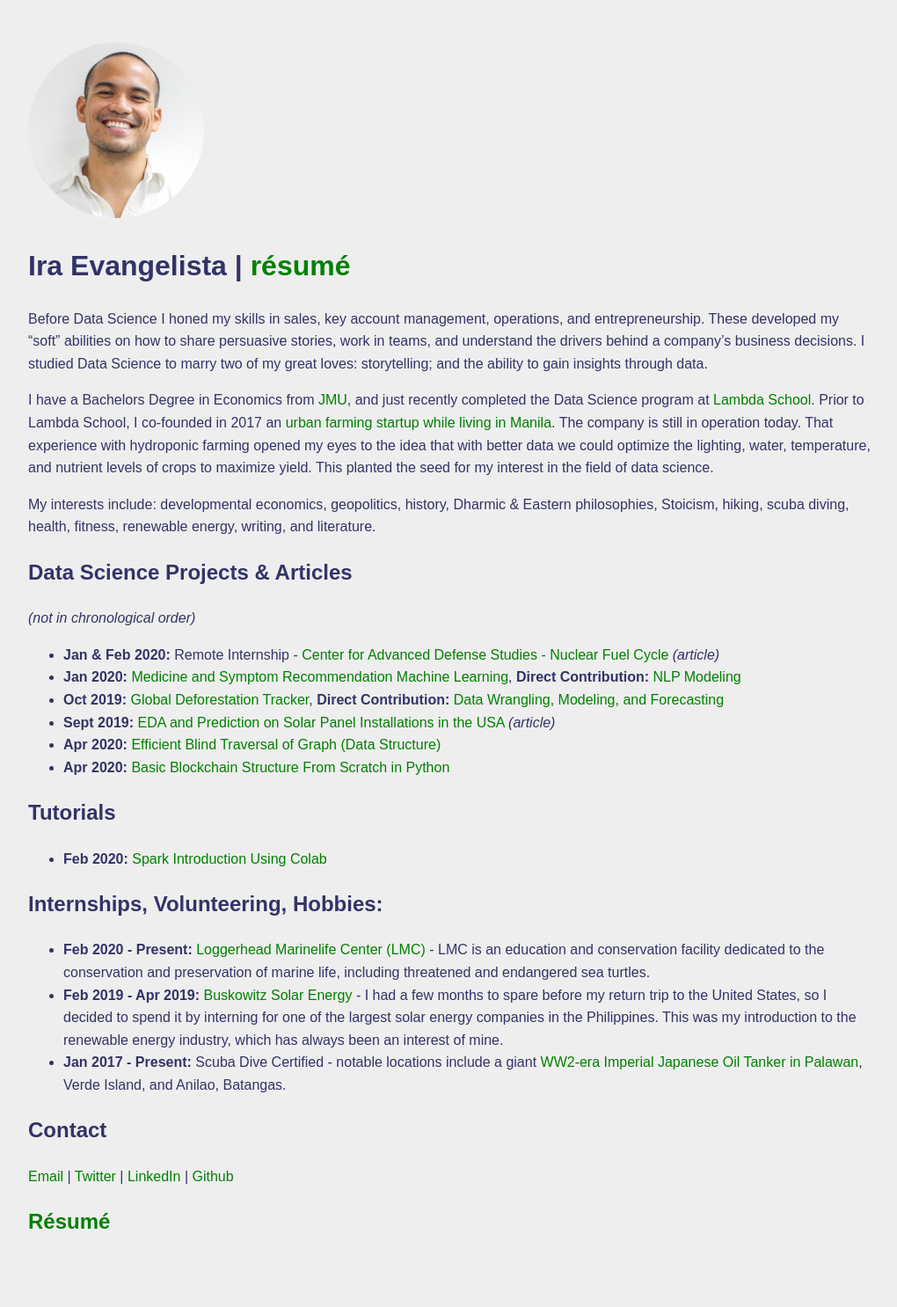
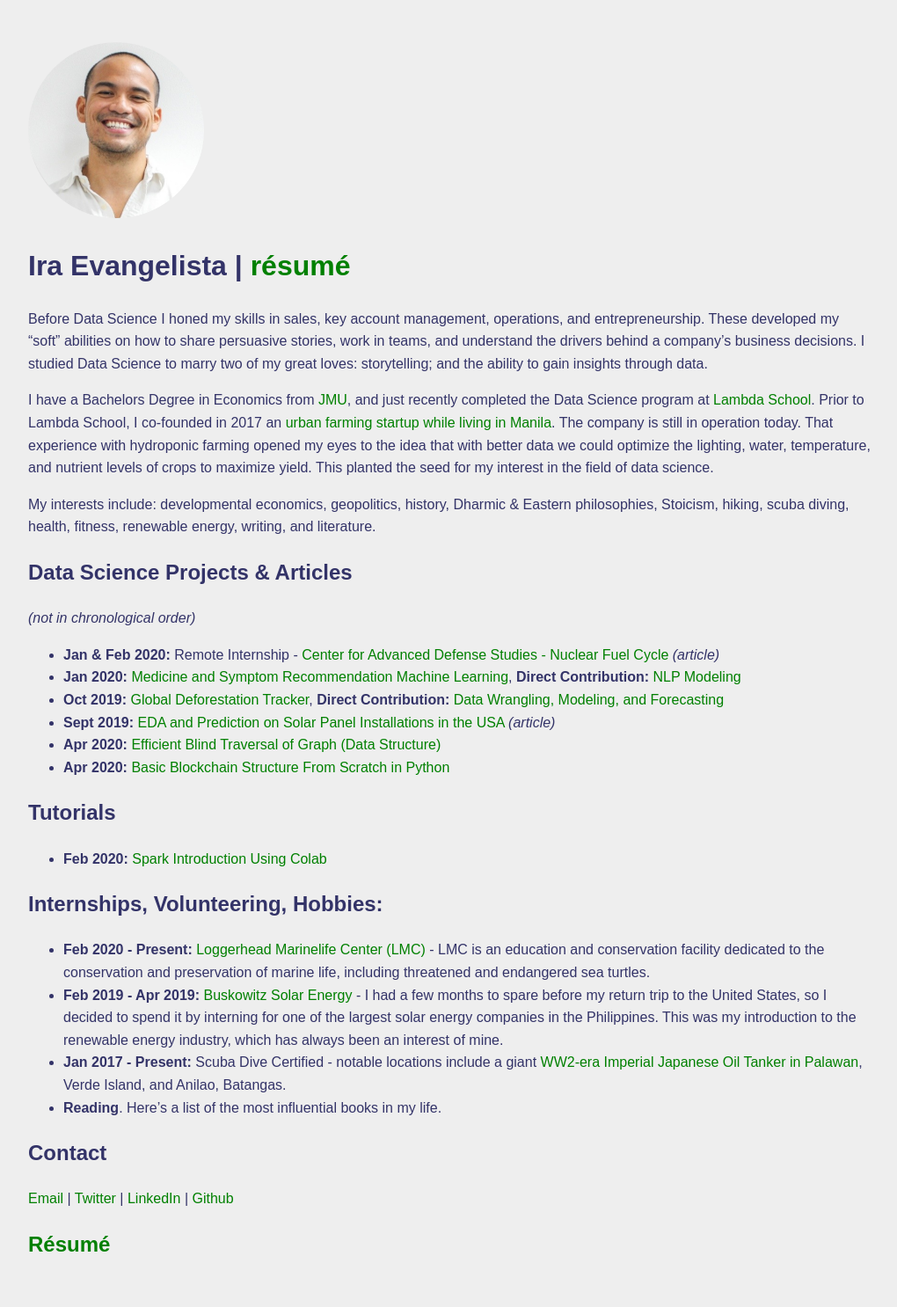
Before and after one commit to pragmatizt/ira_evangelista.github.io, a Jekyll site: the page built from index.md, in a window 1280 px wide. Shown: the whole page at 88% size, without its empty margins (128-1148 px from the left). Built offline with Jekyll 4.4.1, drawn with Linux system fonts in a browser that asks for light colours; our own code applies the rules of GitHub Pages for plain Markdown files; before the commit the page ends 1461 px from its top, so only the background shows below that.

Commit message:
Update index.md

```diff
--- a/index.md
+++ b/index.md
@@ -24,6 +24,7 @@ My interests include: developmental economics, geopolitics, history, Dharmic & E
 - **Feb 2020 - Present:** [Loggerhead Marinelife Center (LMC)](https://marinelife.org/) - LMC is an education and conservation facility dedicated to the conservation and preservation of marine life, including threatened and endangered sea turtles.
 - **Feb 2019 - Apr 2019:** [Buskowitz Solar Energy](https://www.buskowitz.com/) - I had a few months to spare before my return trip to the United States, so I decided to spend it by interning for one of the largest solar energy companies in the Philippines.  This was my introduction to the renewable energy industry, which has always been an interest of mine.
 - **Jan 2017 - Present:** Scuba Dive Certified - notable locations include a giant [WW2-era Imperial Japanese Oil Tanker in Palawan](https://www.youtube.com/watch?v=JQc_G6ATRF8), Verde Island, and Anilao, Batangas.
+- **Reading**.  Here's a list of the most influential books in my life.
 
 ## Contact
 [Email](mailto:evangelista.ira@gmail.com) | [Twitter](https://twitter.com/pragmatizt) | [LinkedIn](https://www.linkedin.com/in/ira-evangelista-13356b13/)  | [Github](https://github.com/pragmatizt/)
```
